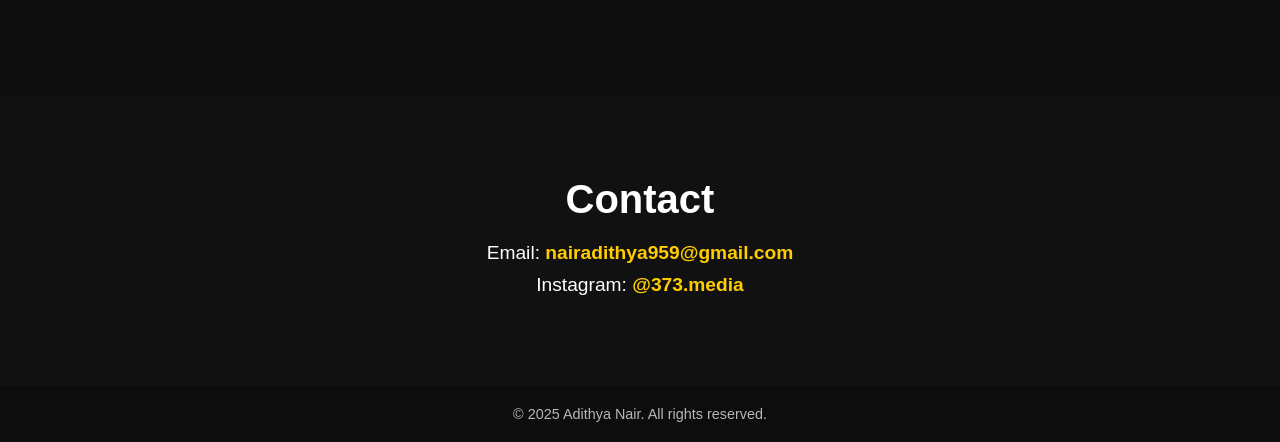
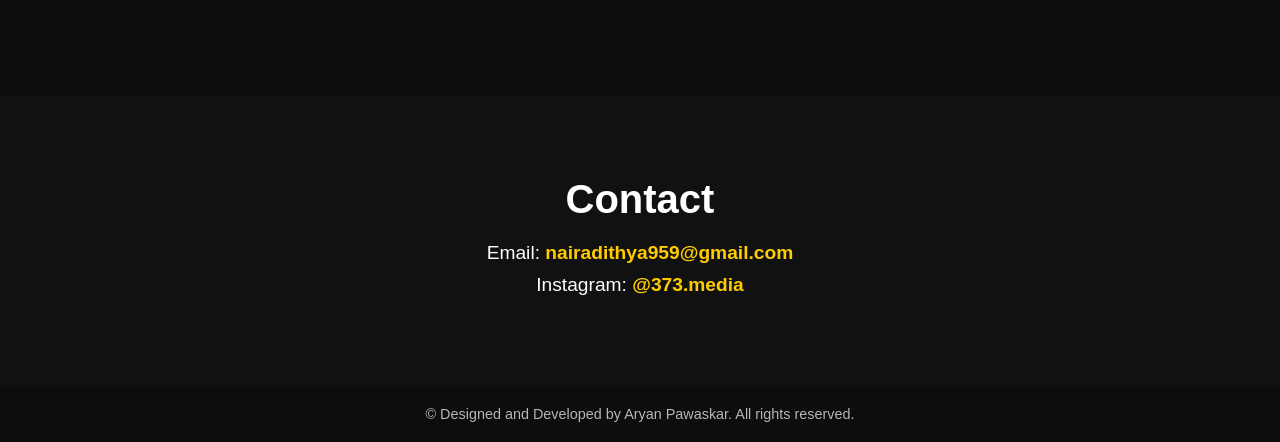
Before and after one commit to burnernzetohost/373mediaportfolio, a plain HTML site: page index.html in a window 1280 px wide. Shown: the part 5758-6200 px from the top of the page. Drawn offline with Linux system fonts and the light colour scheme.

Commit message:
Update index.html

```diff
--- a/index.html
+++ b/index.html
@@ -120,7 +120,7 @@
 
     <!-- Footer -->
     <footer>
-        <p>&copy; 2025 Adithya Nair. All rights reserved.</p>
+        <p>&copy; Designed and Developed by Aryan Pawaskar. All rights reserved.</p>
     </footer>
 
 
```
